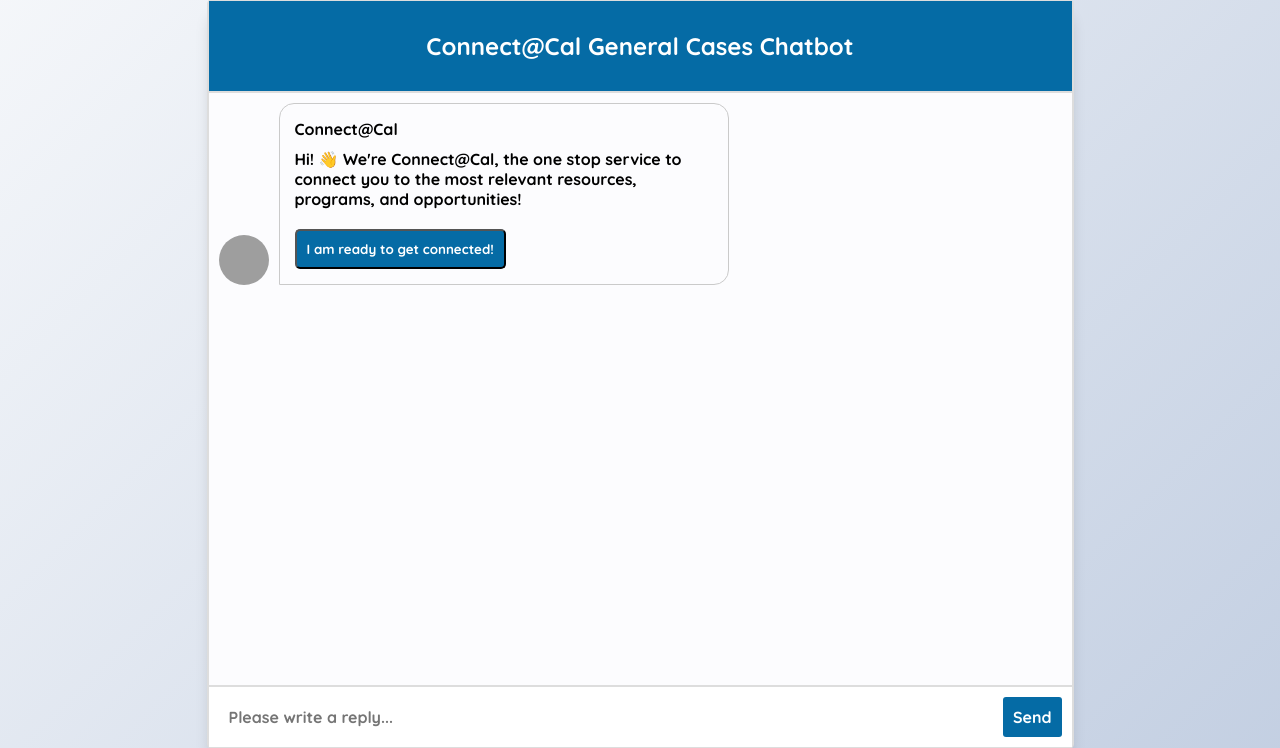
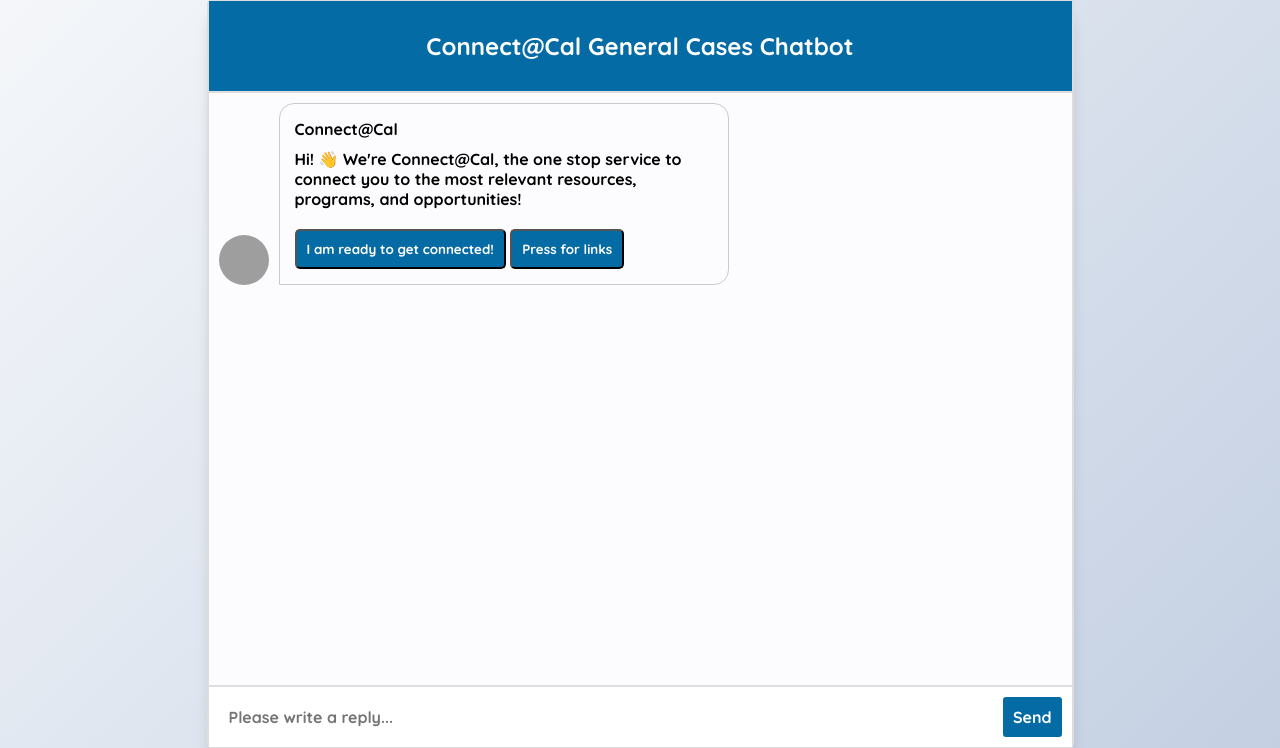
Before and after one commit to Connect-At-Berkeley/chatbot, a Flask app: page / in a window 1280 px wide. Shown: the part 26-774 px from the top of the page. Run offline with Flask 2, Linux system fonts and the light colour scheme; some libraries are stand-ins or nearby versions; grey boxes are pictures that could not be loaded.

Commit message:
links added

```diff
--- a/templates/index.html
+++ b/templates/index.html
@@ -38,6 +38,7 @@
             <p>Hi! 👋 We're Connect@Cal, the one stop service to connect you to the most relevant resources, programs, and opportunities! </p>
             <br>
             <button onclick="sendMessage('I am ready to get connected!')" style="margin-left: 0px; border-radius: 5px; padding: 10px; font-family: 'Quicksand', sans-serif;" class="msger-send-btn"> I am ready to get connected!</button>
+            <button onclick="printLinks('Links')" style="margin-left: 0px; border-radius: 5px; padding: 10px; font-family: 'Quicksand', sans-serif;" class="msger-send-btn"> Press for links</button>
           </div>
 
         </div>
@@ -77,6 +78,55 @@
           }
         }
       });
+
+    function printLinks(msg)
+    {
+      var finalMessage = "";
+      /*const msgHTML = `
+      <button onclick="sendMessage(${msg})" margin-left: 1000px; style=" border-radius: 5px; padding: 10px; font-family: 'Quicksand', sans-serif;" class="msger-send-btn"> Links </button>
+      ` ;*/
+      $.getJSON("../static/intents.json", function(data)
+      {
+        for (var i = 0; i<data["intents"].length; i++)
+        {
+          if(typeof data["intents"][i].links !== 'undefined'){
+            for (var j = 0; j<data["intents"][i].links.length; j++)
+            {
+              finalMessage += "<a href = " + data["intents"][i].links[j] +">" + data["intents"][i].responses[j] +"</a>" + "<br>";
+            }
+            appendMessage(BOT_NAME, BOT_IMG, "left",finalMessage);
+            break;
+          }
+        }
+      });
+
+
+    }
+    function appendLinkMessage(name, img, side, text) {
+      //   Simple solution for small apps
+
+
+      const msgHTML = `
+<div class="msg ${side}-msg">
+  <div class="msg-img" style="background-image: url(${img})"></div>
+
+  <div style="color:#056BA5; background-color:#F0F0F0;" class="msg-bubble">
+    <div class="msg-info">
+      <div class="msg-info-name">${name}</div>
+
+    </div>
+
+    <div class="msg-text">${text}</div>
+
+  </div>
+</div>
+`;
+
+
+
+      msgerChat.insertAdjacentHTML("beforeend", msgHTML);
+      msgerChat.scrollTop += 500;
+    }
 
 
     function sendMessage(message)
@@ -137,6 +187,7 @@
       msgerChat.insertAdjacentHTML("beforeend", msgHTML);
       msgerChat.scrollTop += 500;
     }
+
     /*function appendLinks(name, img, side, text) {
       //   Simple solution for small apps
       const msgHTML = `
```
